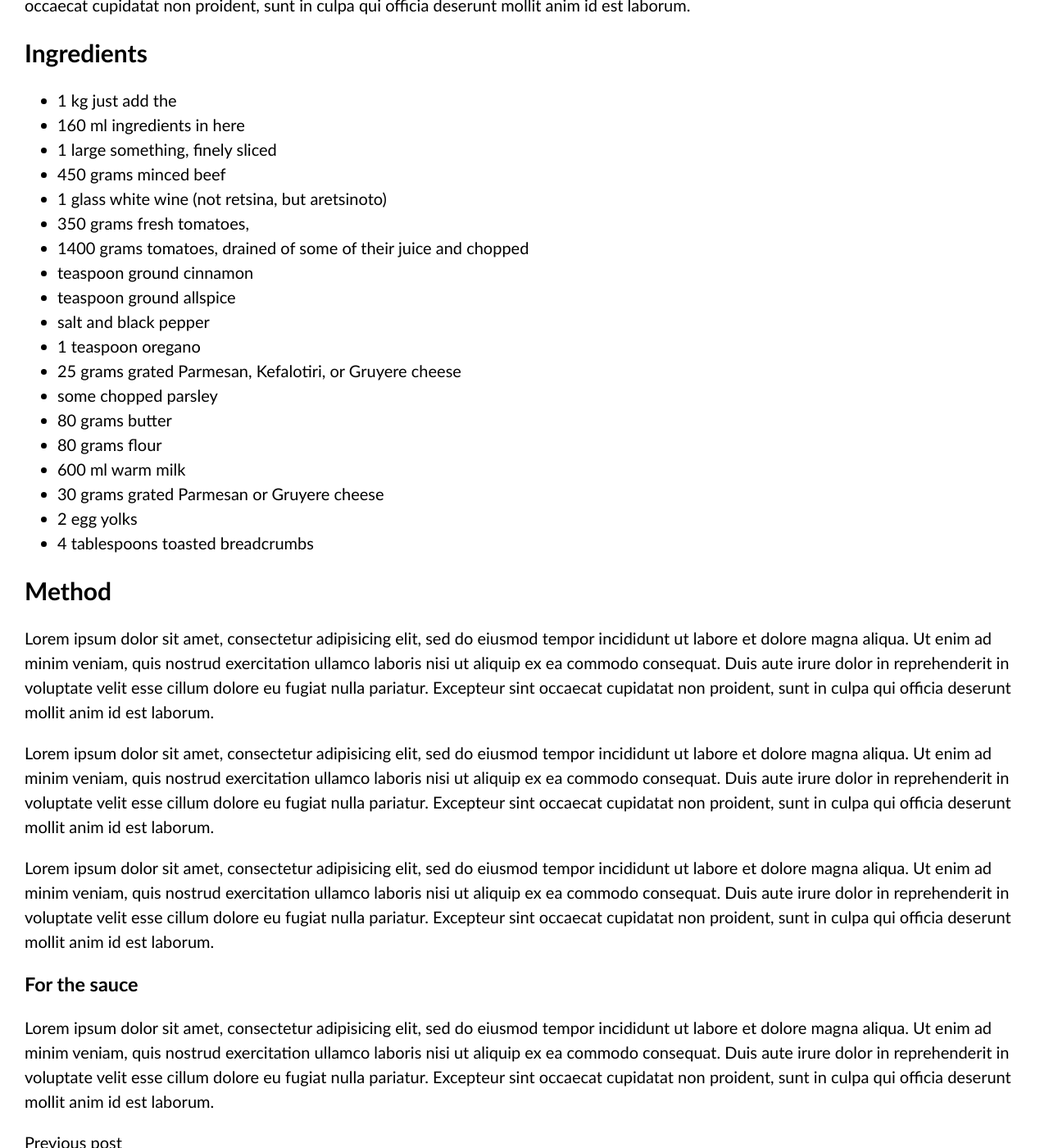
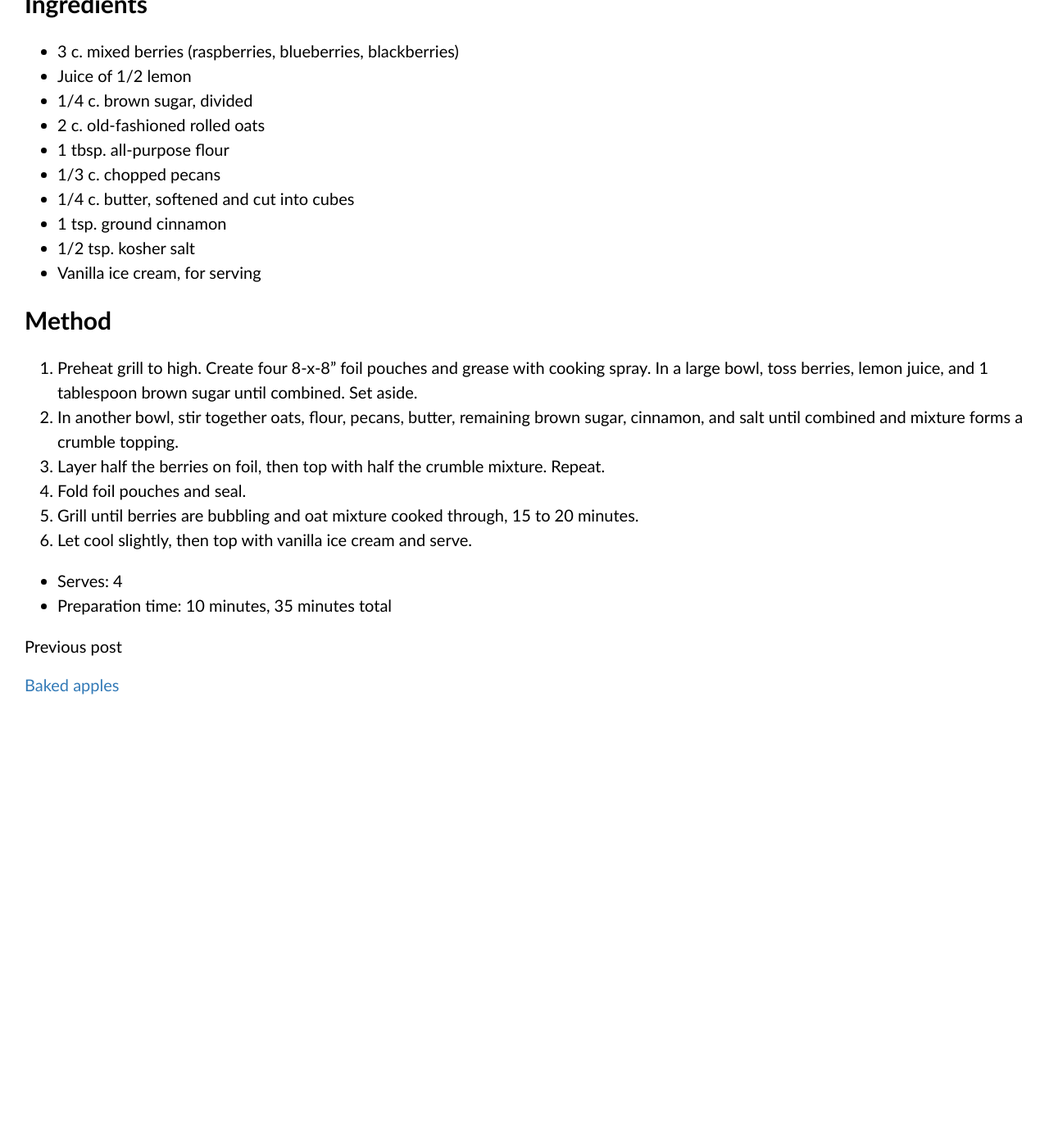
Before and after one commit to spencerchantelois/spencerchantelois.github.io, a Jekyll site: the page built from _recipes/recipe2.markdown, in a window 1280 px wide and 1400 px high, scrolled down 307 px. Shown: the whole window at 82% size. Built offline with Jekyll 4.4.1, drawn with Linux system fonts in a browser that asks for light colours; after the commit the page ends 1184 px from its top, so only the background shows below that; some of the changed text lies outside the part shown.

Commit message:
First two recipes

```diff
--- a/_recipes/recipe2.markdown
+++ b/_recipes/recipe2.markdown
@@ -1,52 +1,42 @@
 ---
-title: Any Recipe
+title: Berry Crisp Foil Packs
 date: 2019-10-19 00:00:00 Z
 tags:
-- Dutch
-- Fish
-- Main
 layout: recipe
 excerpt_separator: "<!--more-->"
 order: 1
 ---
 
-# Recipe Title
+# Berry Crisp Foil Packs
 
-This introduces the recipe and is a pargaraph of text. Lorem ipsum dolor sit amet, consectetur adipisicing elit, sed do eiusmod tempor incididunt ut labore et dolore magna aliqua. Ut enim ad minim veniam, quis nostrud exercitation ullamco laboris nisi ut aliquip ex ea commodo consequat. Duis aute irure dolor in reprehenderit in voluptate velit esse cillum dolore eu fugiat nulla pariatur. Excepteur sint occaecat cupidatat non proident, sunt in culpa qui officia deserunt mollit anim id est laborum.
+Berry crisps are delicious all year round, but you probably didn't think it was something you could throw on the grill. These foil packs are stupid-easy to make. Top with vanilla ice cream and grab a spoon.
 
 <!--more-->
 
 ## Ingredients
 
-- 1 kg just add the
-- 160 ml ingredients in here
-- 1 large something, finely sliced
-- 450 grams minced beef
-- 1 glass white wine (not retsina, but aretsinoto)
-- 350 grams fresh tomatoes,
-- 1400 grams tomatoes, drained of some of their juice and chopped
-- teaspoon ground cinnamon
-- teaspoon ground allspice
-- salt and black pepper
-- 1 teaspoon oregano
-- 25 grams grated Parmesan, Kefalotiri, or Gruyere cheese
-- some chopped parsley
-- 80 grams butter
-- 80 grams flour
-- 600 ml warm milk
-- 30 grams grated Parmesan or Gruyere cheese
-- 2 egg yolks
-- 4 tablespoons toasted breadcrumbs
+- 3 c. mixed berries (raspberries, blueberries, blackberries)
+- Juice of 1/2 lemon
+- 1/4 c. brown sugar, divided
+- 2 c. old-fashioned rolled oats
+- 1 tbsp. all-purpose flour
+- 1/3 c. chopped pecans
+- 1/4 c. butter, softened and cut into cubes
+- 1 tsp. ground cinnamon
+- 1/2 tsp. kosher salt
+- Vanilla ice cream, for serving
+
 
 
 ## Method
 
-Lorem ipsum dolor sit amet, consectetur adipisicing elit, sed do eiusmod tempor incididunt ut labore et dolore magna aliqua. Ut enim ad minim veniam, quis nostrud exercitation ullamco laboris nisi ut aliquip ex ea commodo consequat. Duis aute irure dolor in reprehenderit in voluptate velit esse cillum dolore eu fugiat nulla pariatur. Excepteur sint occaecat cupidatat non proident, sunt in culpa qui officia deserunt mollit anim id est laborum.
+1.	Preheat grill to high. Create four 8-x-8” foil pouches and grease with cooking spray. In a large bowl, toss berries, lemon juice, and 1 tablespoon brown sugar until combined. Set aside.
+2.	In another bowl, stir together oats, flour, pecans, butter, remaining brown sugar, cinnamon, and salt until combined and mixture forms a crumble topping.
+3.	Layer half the berries on foil, then top with half the crumble mixture. Repeat.
+4.	Fold foil pouches and seal.
+5.	Grill until berries are bubbling and oat mixture cooked through, 15 to 20 minutes.
+6.	Let cool slightly, then top with vanilla ice cream and serve.
 
-Lorem ipsum dolor sit amet, consectetur adipisicing elit, sed do eiusmod tempor incididunt ut labore et dolore magna aliqua. Ut enim ad minim veniam, quis nostrud exercitation ullamco laboris nisi ut aliquip ex ea commodo consequat. Duis aute irure dolor in reprehenderit in voluptate velit esse cillum dolore eu fugiat nulla pariatur. Excepteur sint occaecat cupidatat non proident, sunt in culpa qui officia deserunt mollit anim id est laborum.
 
-Lorem ipsum dolor sit amet, consectetur adipisicing elit, sed do eiusmod tempor incididunt ut labore et dolore magna aliqua. Ut enim ad minim veniam, quis nostrud exercitation ullamco laboris nisi ut aliquip ex ea commodo consequat. Duis aute irure dolor in reprehenderit in voluptate velit esse cillum dolore eu fugiat nulla pariatur. Excepteur sint occaecat cupidatat non proident, sunt in culpa qui officia deserunt mollit anim id est laborum.
-
-### For the sauce
-
-Lorem ipsum dolor sit amet, consectetur adipisicing elit, sed do eiusmod tempor incididunt ut labore et dolore magna aliqua. Ut enim ad minim veniam, quis nostrud exercitation ullamco laboris nisi ut aliquip ex ea commodo consequat. Duis aute irure dolor in reprehenderit in voluptate velit esse cillum dolore eu fugiat nulla pariatur. Excepteur sint occaecat cupidatat non proident, sunt in culpa qui officia deserunt mollit anim id est laborum.
+- Serves: 4
+- Preparation time: 10 minutes, 35 minutes total
```
Also changed, not shown: _recipes/recipe1.markdown (+16 -36 lines).
